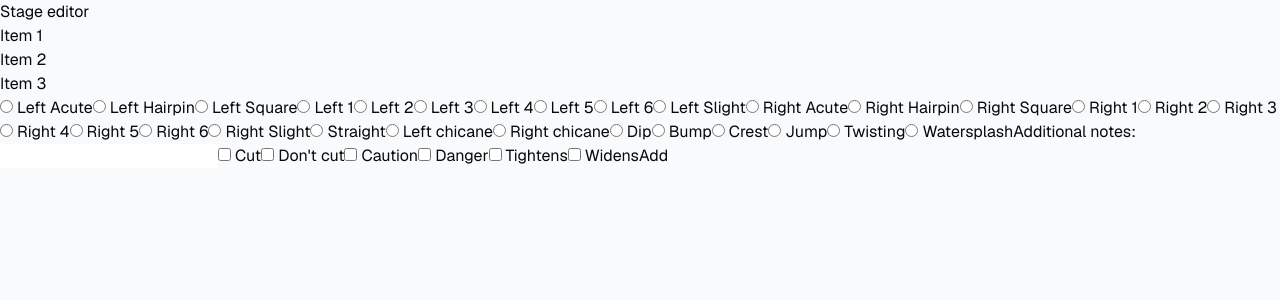
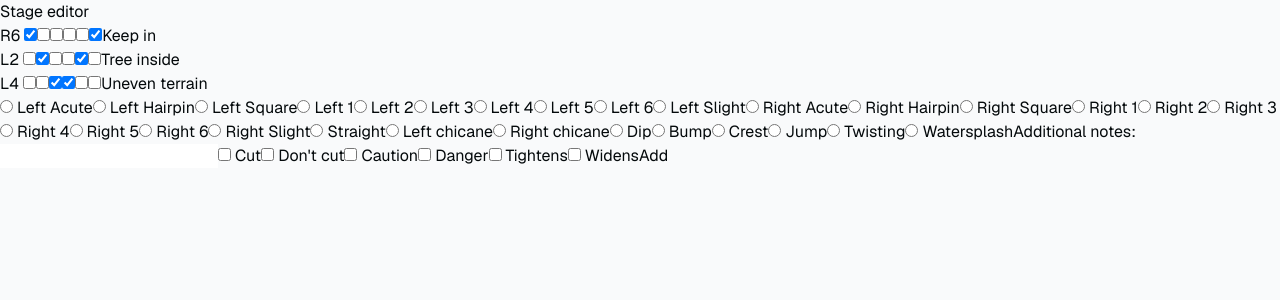
Before and after one commit to rakenduste-programmeerimine-2023/pacenote-master, a Next.js app: page /stage-editor in a window 1280 px wide. Shown: the top 300 px of the page. Built offline with nearby package versions, Linux system fonts and the light colour scheme.

Commit message:
fix: correct PacenoteList elements

```diff
--- a/components/StageEditor/PacenoteList.tsx
+++ b/components/StageEditor/PacenoteList.tsx
@@ -1,25 +1,57 @@
 "use client";
-import React, { useState } from 'react';
+import React, { useState } from "react";
 
 const DraggableList = () => {
     const [items, setItems] = useState([
-    'Item 1',
-    'Item 2',
-    'Item 3',
-    // Add more items as needed
+        {
+            action: "R6",
+            Cut: true,
+            DontCut: false,
+            Caution: false,
+            Danger: false,
+            Widens: false,
+            Tightens: true,
+            notes: "Keep in"
+        },
+        {
+            action: "L2",
+            Cut: false,
+            DontCut: true,
+            Caution: false,
+            Danger: false,
+            Widens: true,
+            Tightens: false,
+            notes: "Tree inside"
+        },
+        {
+            action: "L4",
+            Cut: false,
+            DontCut: false,
+            Caution: true,
+            Danger: true,
+            Widens: false,
+            Tightens: false,
+            notes: "Uneven terrain"
+        }
     ]);
 
-  const handleDragStart = (e: React.DragEvent<HTMLLIElement>, index: number) => {
-    e.dataTransfer.setData('text/plain', index.toString()); // Convert index to string
+    const handleDragStart = (
+        e: React.DragEvent<HTMLLIElement>,
+        index: number
+    ) => {
+        e.dataTransfer.setData("text/plain", index.toString()); // Convert index to string
     };
 
     const handleDragOver = (e: React.DragEvent<HTMLLIElement>) => {
         e.preventDefault();
     };
 
-  const handleDrop = (e: React.DragEvent<HTMLLIElement>, newIndex: number) => {
+    const handleDrop = (
+        e: React.DragEvent<HTMLLIElement>,
+        newIndex: number
+    ) => {
         e.preventDefault();
-    const draggedIndex = parseInt(e.dataTransfer.getData('text/plain'), 10);
+        const draggedIndex = parseInt(e.dataTransfer.getData("text/plain"), 10);
         const newItems = [...items];
         const [draggedItem] = newItems.splice(draggedIndex, 1);
         newItems.splice(newIndex, 0, draggedItem);
@@ -27,6 +59,7 @@ const DraggableList = () => {
     };
 
     return (
+        <div>
             <ul>
                 {items.map((item, index) => (
                     <li
@@ -36,10 +69,18 @@ const DraggableList = () => {
                         onDragOver={handleDragOver}
                         onDrop={(e) => handleDrop(e, index)}
                     >
-          {item}
+                        <span>{item.action} </span>
+                        <input type="checkbox" checked={item.Cut} readOnly />
+                        <input type="checkbox" checked={item.DontCut} readOnly />
+                        <input type="checkbox" checked={item.Caution} readOnly />
+                        <input type="checkbox" checked={item.Danger} readOnly />
+                        <input type="checkbox" checked={item.Widens} readOnly />
+                        <input type="checkbox" checked={item.Tightens} readOnly />
+                        <span>{item.notes} </span>
                     </li>
                 ))}
             </ul>
+        </div>
     );
 };
 
```
Also changed, not shown: components/StageEditor/NewPacenoteForm.tsx (+31 -31 lines). Lines whose indentation alone changed are shown as unchanged.
